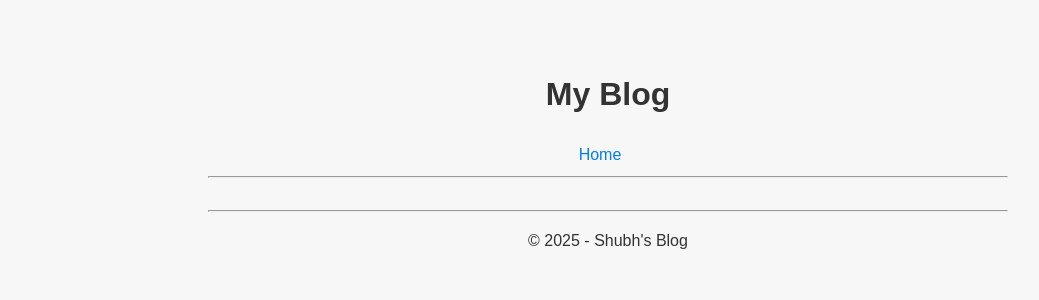
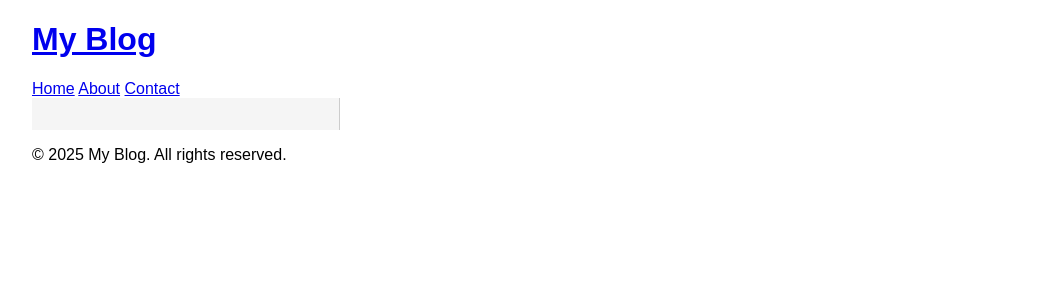
Before and after one commit to shubh1010/my_blog, a Django app: template blog/templates/blog/base.html in a window 1280 px wide. Shown: the top 300 px of the page, without its empty margins (32-1071 px from the left). Run offline with Django 5.2, Linux system fonts and the light colour scheme; the template is opened without the code that fills it, so the values that code supplies are empty.

Commit message:
Revision

```diff
--- /dev/null
+++ b/blog/static/css/style.css
@@ -0,0 +1,26 @@
+body {
+    font-family: Arial, sans-serif;
+    margin: 0;
+    padding: 0;
+}
+
+.container {
+    width: 90%;
+    margin: 0 auto;
+}
+
+.main-content {
+    display: flex;
+    gap: 20px;
+}
+
+.sidebar {
+    width: 25%;
+    background-color: #f5f5f5;
+    padding: 1em;
+    border-right: 1px solid #ccc;
+}
+
+.content {
+    width: 75%;
+}
--- a/blog/templates/blog/base.html
+++ b/blog/templates/blog/base.html
@@ -1,51 +1,36 @@
-<!-- blog/templates/base.html -->
+{% load static %}
 <!DOCTYPE html>
-<html lang="en">
+<html>
 <head>
     <meta charset="UTF-8">
     <title>{% block title %}My Blog{% endblock %}</title>
-    <meta name="viewport" content="width=device-width, initial-scale=1">
-    <style>
-        body {
-            font-family: sans-serif;
-            max-width: 800px;
-            margin: 2rem auto;
-            padding: 1rem;
-            line-height: 1.6;
-            background-color: #f7f7f7;
-            color: #333;
-        }
-        header, footer {
-            text-align: center;
-            margin-bottom: 2rem;
-        }
-        nav a {
-            margin-right: 1rem;
-            text-decoration: none;
-            color: #007bff;
-        }
-        nav a:hover {
-            text-decoration: underline;
-        }
-    </style>
+    <link rel="stylesheet" href="{% static 'css/style.css' %}">
 </head>
 <body>
-    <header>
-        <h1>My Blog</h1>
+    <div class="container">
+        <header>
+            <h1><a href="{% url 'home' %}">My Blog</a></h1>
+        </header>
+
         <nav>
-            <a href="{% url 'home' %}">Home</a>
+            <a href="#">Home</a>
+            <a href="#">About</a>
+            <a href="#">Contact</a>
         </nav>
-        <hr>
-    </header>
 
-    <main>
-        {% block content %}
-        {% endblock %}
-    </main>
+        <div class="main-content">
+            <aside class="sidebar">
+                {% block sidebar %}{% endblock %}
+            </aside>
 
-    <footer>
-        <hr>
-        <p>&copy; 2025 - Shubh's Blog</p>
-    </footer>
+            <section class="content">
+                {% block content %}{% endblock %}
+            </section>
+        </div>
+
+        <footer>
+            <p>&copy; 2025 My Blog. All rights reserved.</p>
+        </footer>
+    </div>
 </body>
 </html>
```
Also changed, not shown: blog/templates/blog/post_list.html (+20 -19 lines), blog/urls.py (+18 -8 lines), blog/views.py (+12 -2 lines), requirements.txt (+0 -14 lines).
